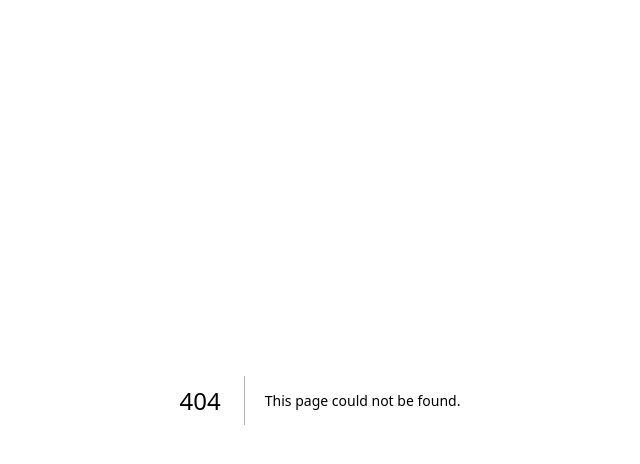
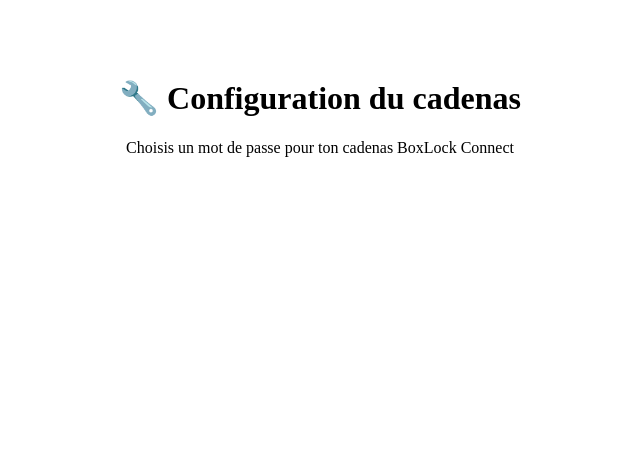
Before and after one commit to userandreasl/box-lock-connect, a Next.js app: page /setup in a window 1280 px wide. Before the commit this address had no page. Shown: the top 464 px of the page, without its empty margins (320-960 px from the left). Built offline with nearby package versions, Linux system fonts and the light colour scheme.

Commit message:
Ajout de la page /setup

```diff
--- /dev/null
+++ b/app/setup/page.tsx
@@ -0,0 +1,10 @@
+// app/setup/page.tsx
+export default function SetupPage() {
+    return (
+      <div style={{ textAlign: "center", paddingTop: "50px" }}>
+        <h1>🔧 Configuration du cadenas</h1>
+        <p>Choisis un mot de passe pour ton cadenas BoxLock Connect</p>
+        {/* Ici tu mettras un formulaire plus tard */}
+      </div>
+    );
+  }
```
